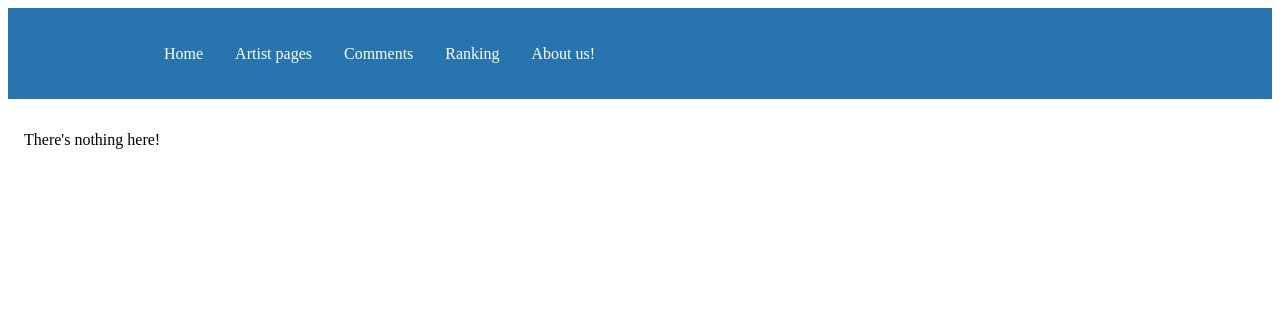
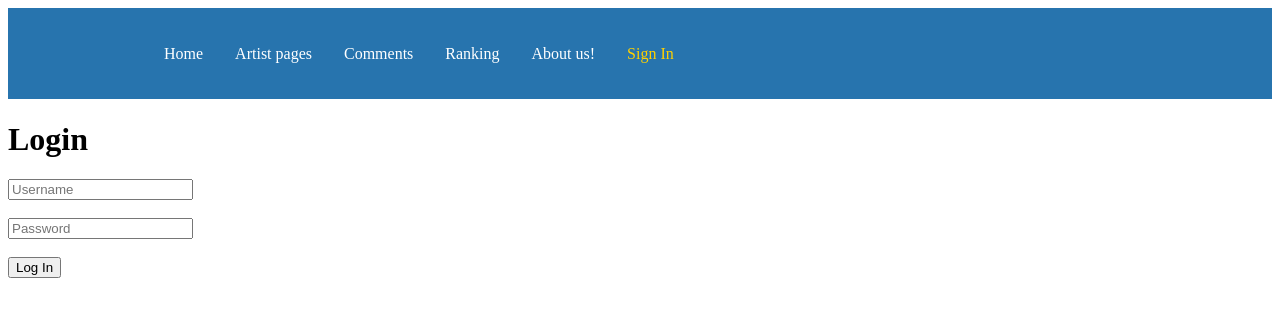
Before and after one commit to Powell-Cat-Fan-Club/CS-35L-Bruin-Tunes, a React (Create React App) app: page /login in a window 1280 px wide. Shown: the top 316 px of the page. Built offline with nearby package versions, Linux system fonts and the light colour scheme.

Commit message:
Added Login page
*added the page, but no functionality as of yet

```diff
--- a/src/App.js
+++ b/src/App.js
@@ -10,6 +10,8 @@ import About from './pages/about';
 import List from './pages/list';
 import ArtistTemplate from './pages/artist-template';
 import Albums from './pages/albums';
+import Login from './pages/login';
+
 
 function App() {
 return (
@@ -24,6 +26,7 @@ return (
         </Route>
         <Route path='comments' element={<Comments/>} />
         <Route path='list' element={<List/>} />
+        <Route path='login' element={<Login/>} />
         <Route
           path="*"
           element={
--- a/src/components/Navbar/index.js
+++ b/src/components/Navbar/index.js
@@ -2,6 +2,7 @@
 import React from "react";
 import { Nav, NavLink, NavMenu }
     from "./NavbarElements";
+import Image from '../../images/idkcat.jpg'
 
 const Navbar = () => {
   return (
@@ -23,6 +24,9 @@ const Navbar = () => {
           <NavLink to="/about" activeStyle>
             About us!
           </NavLink>
+          <NavLink to="/login" activeStyle>
+            Sign In
+          </NavLink>
         </NavMenu>
       </Nav>
     </>
--- /dev/null
+++ b/src/pages/login.js
@@ -0,0 +1,21 @@
+//credit to https://www.geeksforgeeks.org/how-to-create-a-multi-page-website-using-react-js/
+import React from 'react';
+
+const Login = () => {
+  return (
+    <div>
+      <h1>Login</h1>
+      <form>
+        <input type='text' name="name" placeholder="Username"/>
+        <br/>
+        <br/>
+        <input type='password' name="password" placeholder="Password"/>
+        <br/>
+        <br/>
+        <button type='submit'>Log In</button>
+      </form>
+    </div>
+  );
+};
+
+export default Login;
```
